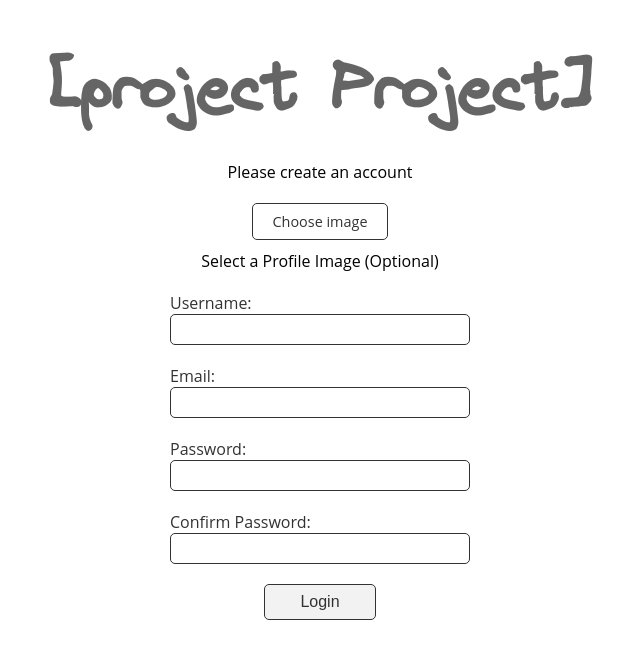
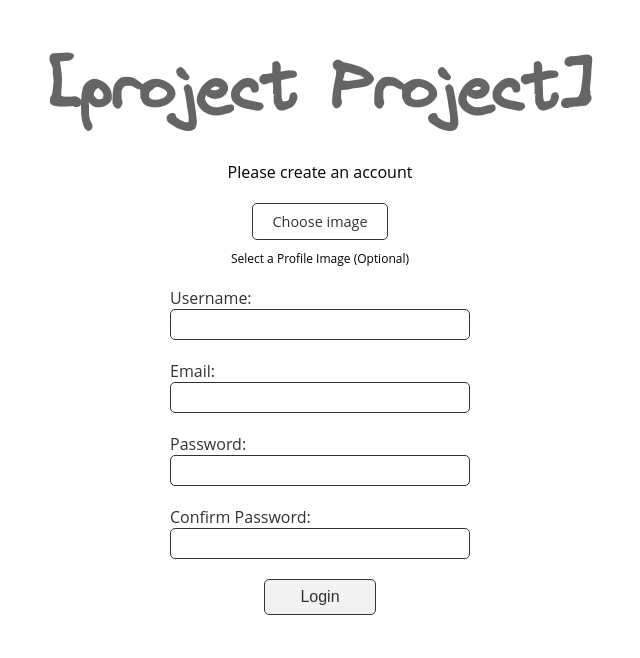
Before and after one commit to SMooreSwe/projectProject, a Next.js app: page /signup in a window 1280 px wide. Shown: the top 658 px of the page, without its empty margins (320-960 px from the left). Built offline with nearby package versions, Linux system fonts and the light colour scheme; no server answers.

Commit message:
reduced size of signup form load profile image caption

```diff
--- a/app/globals.css
+++ b/app/globals.css
@@ -110,6 +110,10 @@ body {
   border: 0.1px solid black;
   border-radius: 50px;
   cursor: pointer;
+}
+
+.profileimage__caption {
+  font-size: .75em;
 }
 
 .selectImage__container {
--- a/app/signup/components/SignUpForm.tsx
+++ b/app/signup/components/SignUpForm.tsx
@@ -126,7 +126,7 @@ export const Form = () => {
               />
               Choose image
             </label>
-            <p ref={uploadedImageName}>Select a Profile Image (Optional)</p>
+            <p className="profileimage__caption" ref={uploadedImageName}>Select a Profile Image (Optional)</p>
           </div>
         </div>
         <form className="form" onSubmit={handleSubmit}>
```
